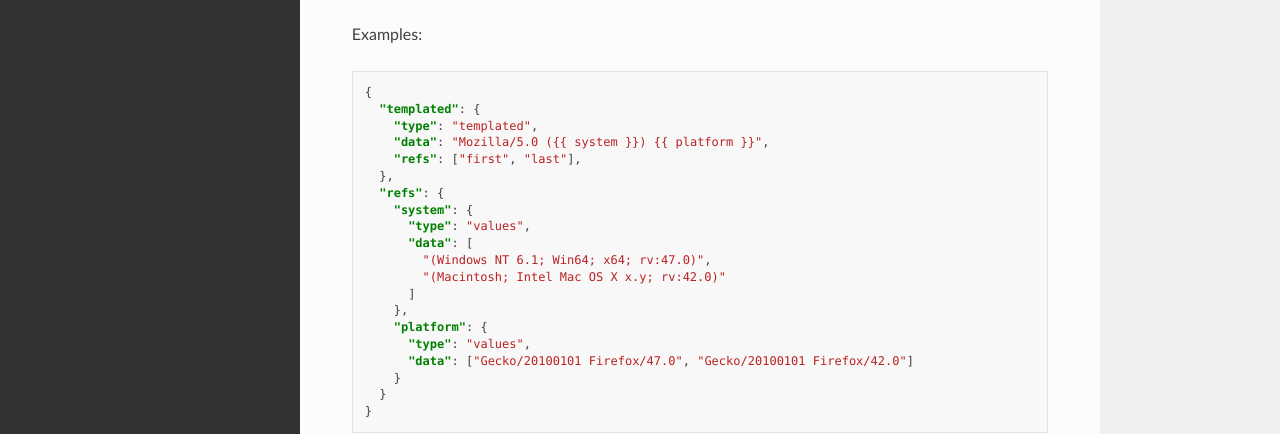
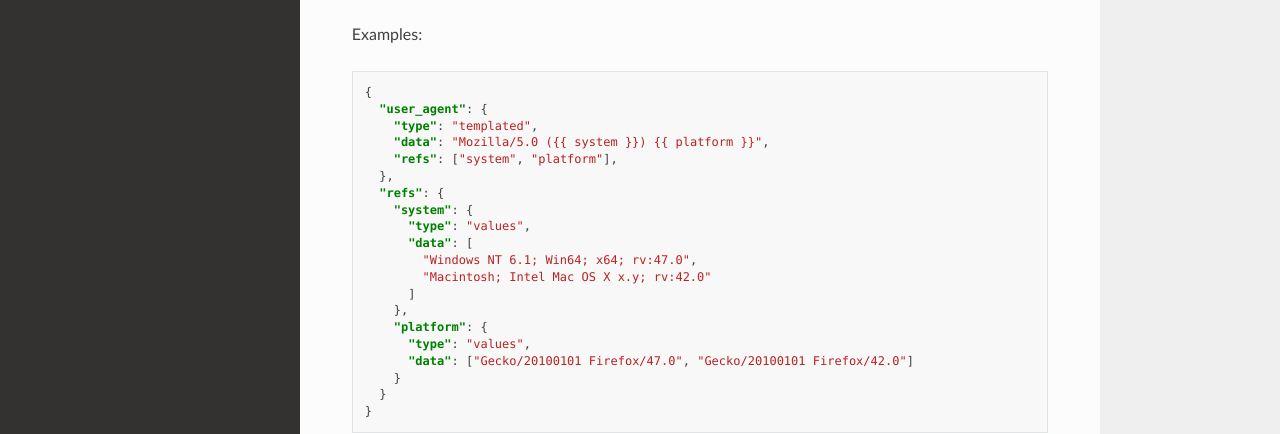
Before and after one commit to bbux-dev/datacraft, a Sphinx documentation site: the page built from docs/source/types/templated.rst, in a window 1280 px wide and 1046 px high. Shown: the part 483-917 px from the top of the window. Built offline with Sphinx 7.4.7 and the Read the Docs theme 2.0.0, drawn with Linux system fonts in a browser that asks for light colours.

Commit message:
Fix for templated example

```diff
--- a/docs/source/types/templated.rst
+++ b/docs/source/types/templated.rst
@@ -24,17 +24,17 @@ Examples:
 .. code-block:: json
 
     {
-      "templated": {
+      "user_agent": {
         "type": "templated",
         "data": "Mozilla/5.0 ({{ system }}) {{ platform }}",
-        "refs": ["first", "last"],
+        "refs": ["system", "platform"],
       },
       "refs": {
         "system": {
           "type": "values",
           "data": [
-            "(Windows NT 6.1; Win64; x64; rv:47.0)",
-            "(Macintosh; Intel Mac OS X x.y; rv:42.0)"
+            "Windows NT 6.1; Win64; x64; rv:47.0",
+            "Macintosh; Intel Mac OS X x.y; rv:42.0"
           ]
         },
         "platform": {
```
